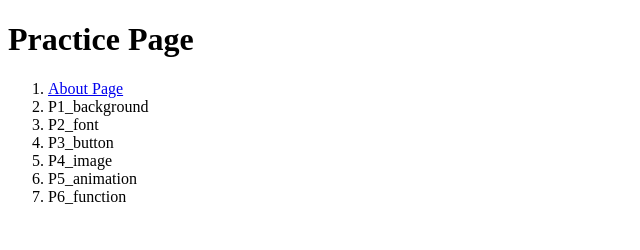
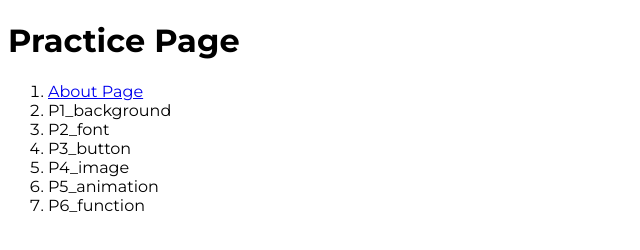
Before and after one commit to gnoblee/gnoblee-GB_Practice1, a plain HTML site: page index.html in a window 1280 px wide. Shown: the whole page, without its empty margins (0-640 px from the left). Drawn offline with Linux system fonts and the light colour scheme.

Commit message:
Update main.css

```diff
--- a/main.css
+++ b/main.css
@@ -1,3 +1,9 @@
+@import url('https://fonts.googleapis.com/css?family=Montserrat:100,200,300,400,500,600,700,800&display=swap');
+
+* {
+font-family: 'Montserrat';
+}
+
 html{
   background-size: auto;
 }
```
